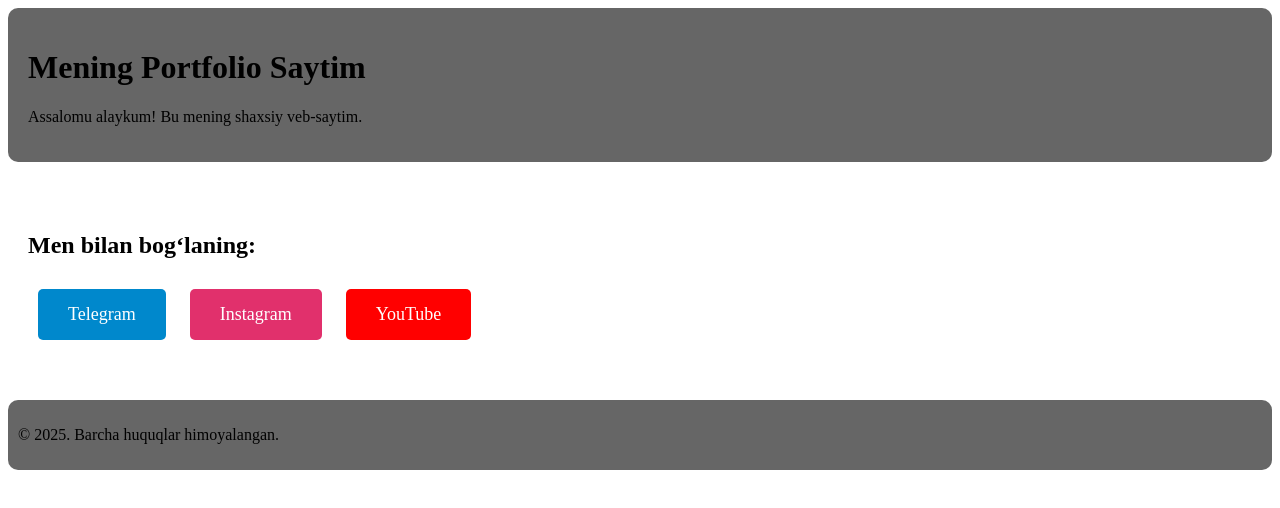
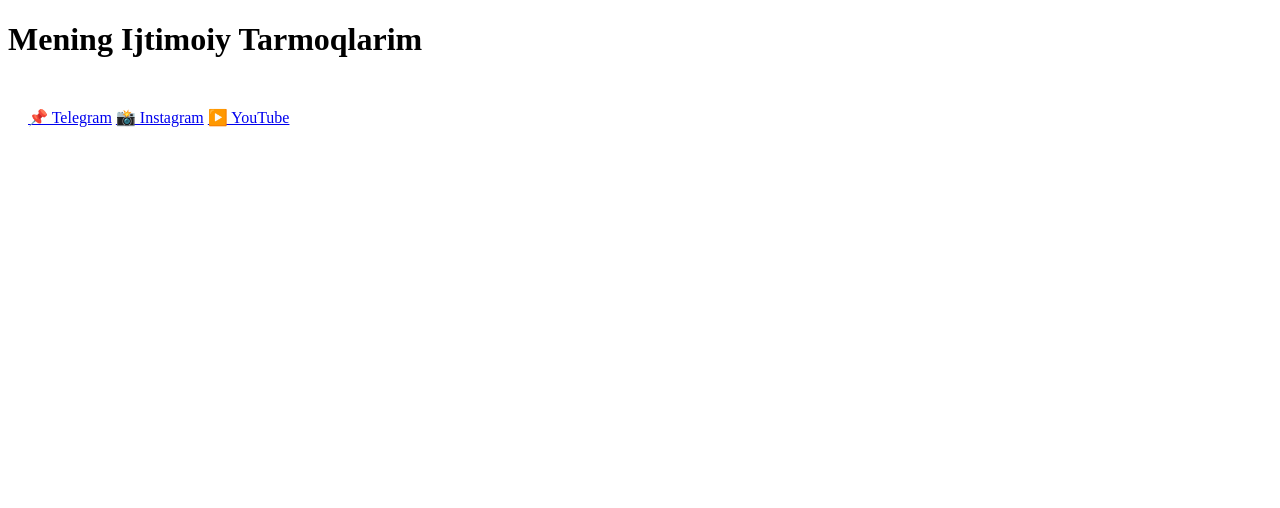
Before and after one commit to nursulton2/my-website, a plain HTML site: page index.html in a window 1280 px wide. Drawn offline with Linux system fonts and the light colour scheme.

Commit message:
Update index.html

```diff
--- a/index.html
+++ b/index.html
@@ -3,28 +3,17 @@
 <head>
     <meta charset="UTF-8">
     <meta name="viewport" content="width=device-width, initial-scale=1.0">
-    <title>Mening Portfolio Saytim</title>
+    <title>Mening Sahifam</title>
     <link rel="stylesheet" href="style.css">
 </head>
 <body>
-
-    <header>
-        <h1>Mening Portfolio Saytim</h1>
-        <p>Assalomu alaykum! Bu mening shaxsiy veb-saytim.</p>
-    </header>
-
-    <section class="links">
-        <h2>Men bilan bog‘laning:</h2>
-        <div class="buttons">
-            <a href="https://t.me/nursulton" class="btn telegram">Telegram</a>
-            <a href="https://instagram.com/nursu1ton" class="btn instagram">Instagram</a>
-            <a href="https://youtube.com/@xunrez_pubgm" class="btn youtube">YouTube</a>
+    <div class="container">
+        <h1>Mening Ijtimoiy Tarmoqlarim</h1>
+        <div class="links">
+            <a href="https://t.me/nursulton" target="_blank">📌 Telegram</a>
+            <a href="https://www.instagram.com/nursu1ton" target="_blank">📸 Instagram</a>
+            <a href="https://www.youtube.com/c/xunrez_pubgm" target="_blank">▶️ YouTube</a>
         </div>
-    </section>
-
-    <footer>
-        <p>&copy; 2025. Barcha huquqlar himoyalangan.</p>
-    </footer>
-
+    </div>
 </body>
 </html>
```
